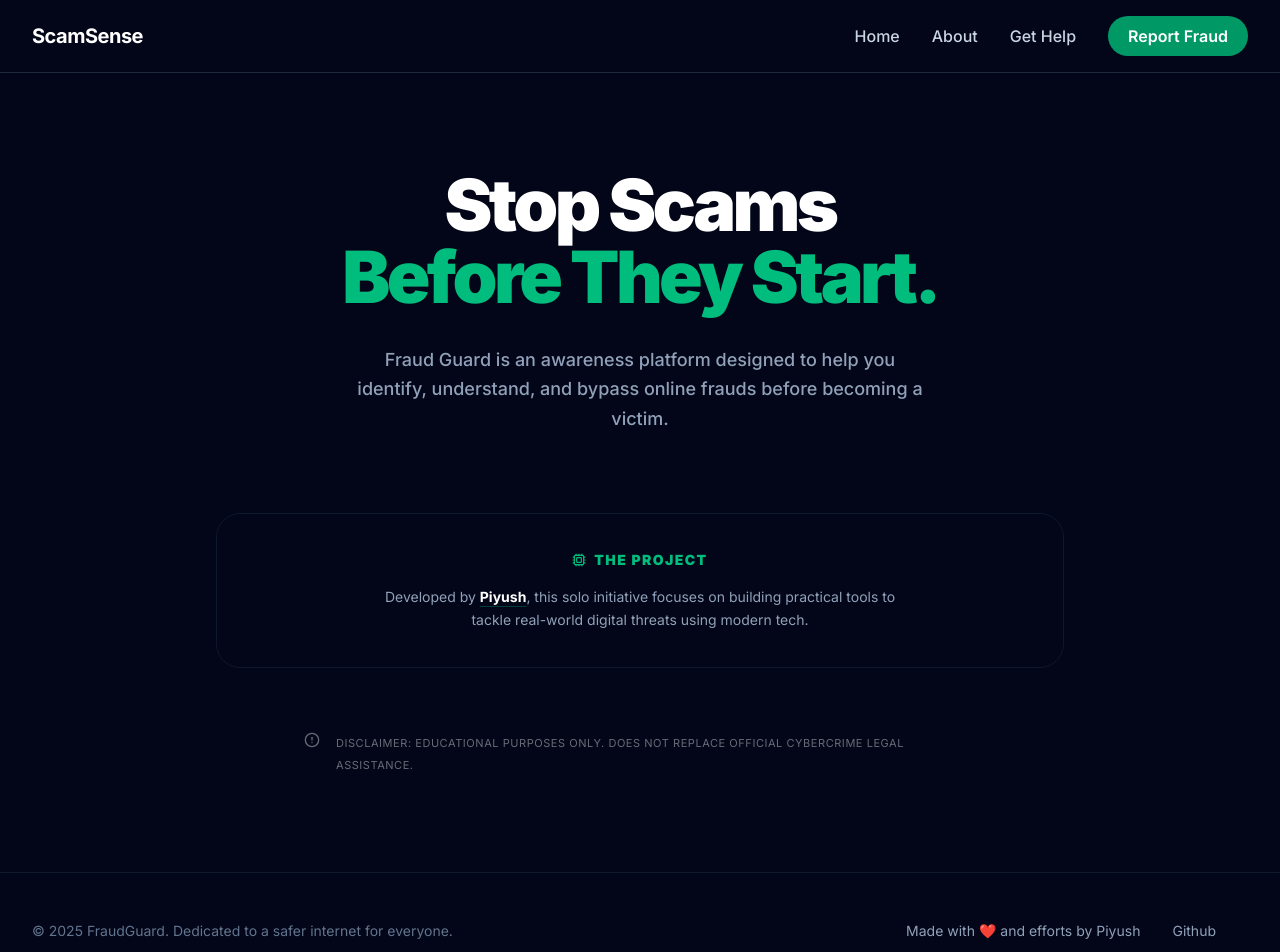
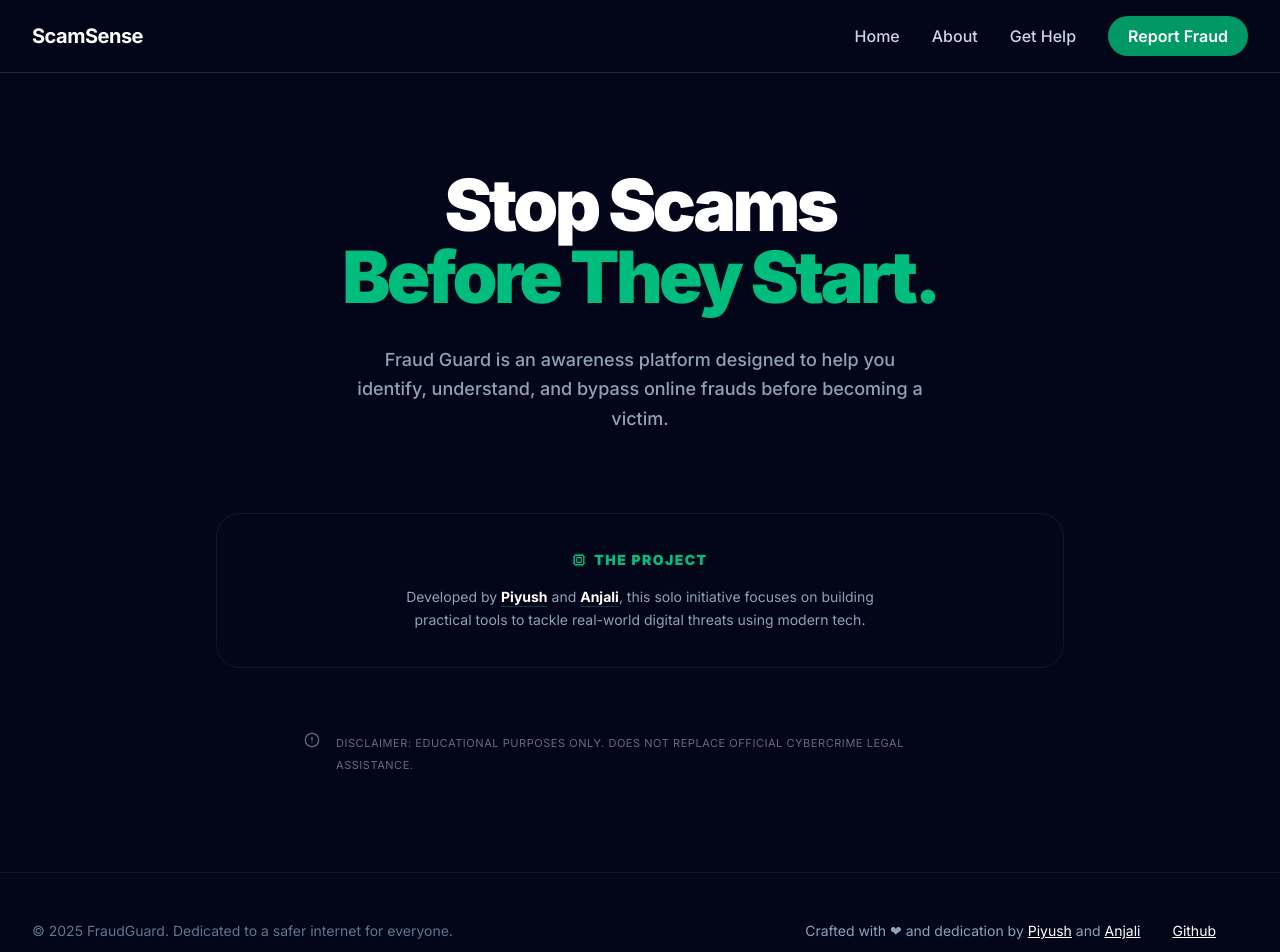
Before and after one commit to piyushbrl69/Scam-Sense, a Next.js app: page /about in a window 1280 px wide. Shown: the top 952 px of the page. Built offline with nearby package versions, Linux system fonts and the light colour scheme.

Commit message:
Indexed Scam Sense on google

```diff
--- a/app/about/page.tsx
+++ b/app/about/page.tsx
@@ -42,6 +42,13 @@ export default function AboutPage() {
                 className="text-white hover:text-emerald-400 font-bold transition-colors underline decoration-emerald-500/30 underline-offset-4"
               >
                 Piyush
+              </a>{" "}
+              and{" "}
+              <a
+                href="https://apandey-port.netlify.app/"
+                className="text-white hover:text-emerald-400 font-bold transition-colors underline decoration-emerald-500/30 underline-offset-4"
+              >
+                Anjali
               </a>
               , this solo initiative focuses on building practical tools to
               tackle real-world digital threats using modern tech.
--- a/app/layout.tsx
+++ b/app/layout.tsx
@@ -6,14 +6,22 @@ const inter = Inter({
   display: "swap",
 });
 
+import type { Metadata } from "next";
+
 export const metadata: Metadata = {
   title: "Scam Sense | Report Online Scams & Cyber Fraud Awareness Platform",
   description:
     "Identify and report online scams with Scam Sense. Learn cyber safety, fraud prevention, and protect yourself from digital fraud.",
+
   robots: {
     index: true,
     follow: true,
   },
+
+  verification: {
+    google: "tIYX7I7NY-w94obHjXrmnz0acAhZspuEl8FdWhf6bDU",
+  },
+
   openGraph: {
     title: "Scam Sense – Online Scam Reporting & Cyber Safety",
     description:
--- a/components/Footer.tsx
+++ b/components/Footer.tsx
@@ -8,18 +8,24 @@ export default function Footer() {
         </div>
         <div className="flex gap-8 text-slate-400 text-sm">
           <span>
-            Made with ❤️ and efforts
+            Crafted with &#10084; and dedication by{" "}
             <a
               href="https://piyush-portfolio-black.vercel.app/"
-              className="hover:text-emerald-500"
+              className="hover:text-emerald-500 text-white underline decoration-red-00"
             >
-              {" "}
-              by Piyush
+              Piyush
+            </a>{" "}
+            and{" "}
+            <a
+              href="https://apandey-port.netlify.app/"
+              className="hover:text-emerald-500 text-white underline"
+            >
+              Anjali
             </a>
           </span>
           <a
-            href="https://github.com/piyushbrl69"
-            className="hover:text-emerald-500"
+            href="https://github.com/piyushbrl69/Scam-Sense"
+            className="hover:text-emerald-500 text-white underline"
           >
             Github
           </a>
```
